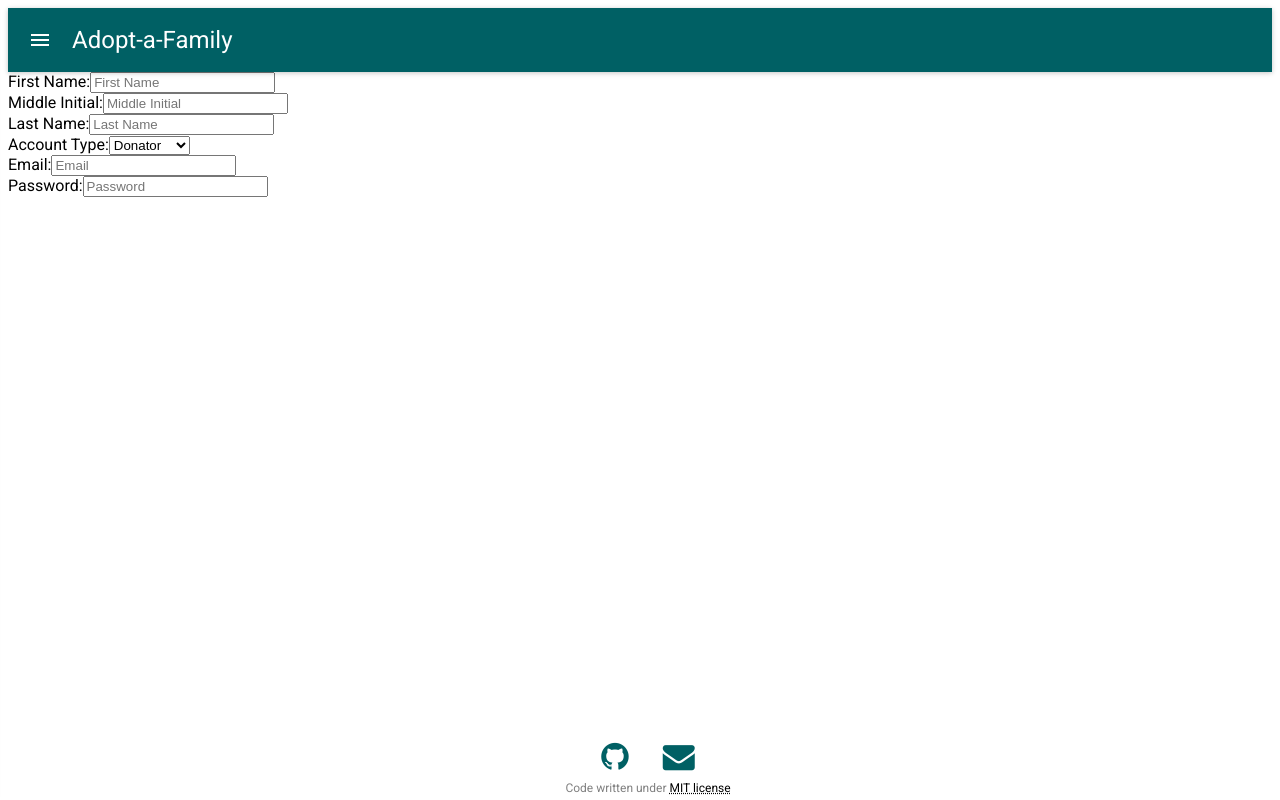
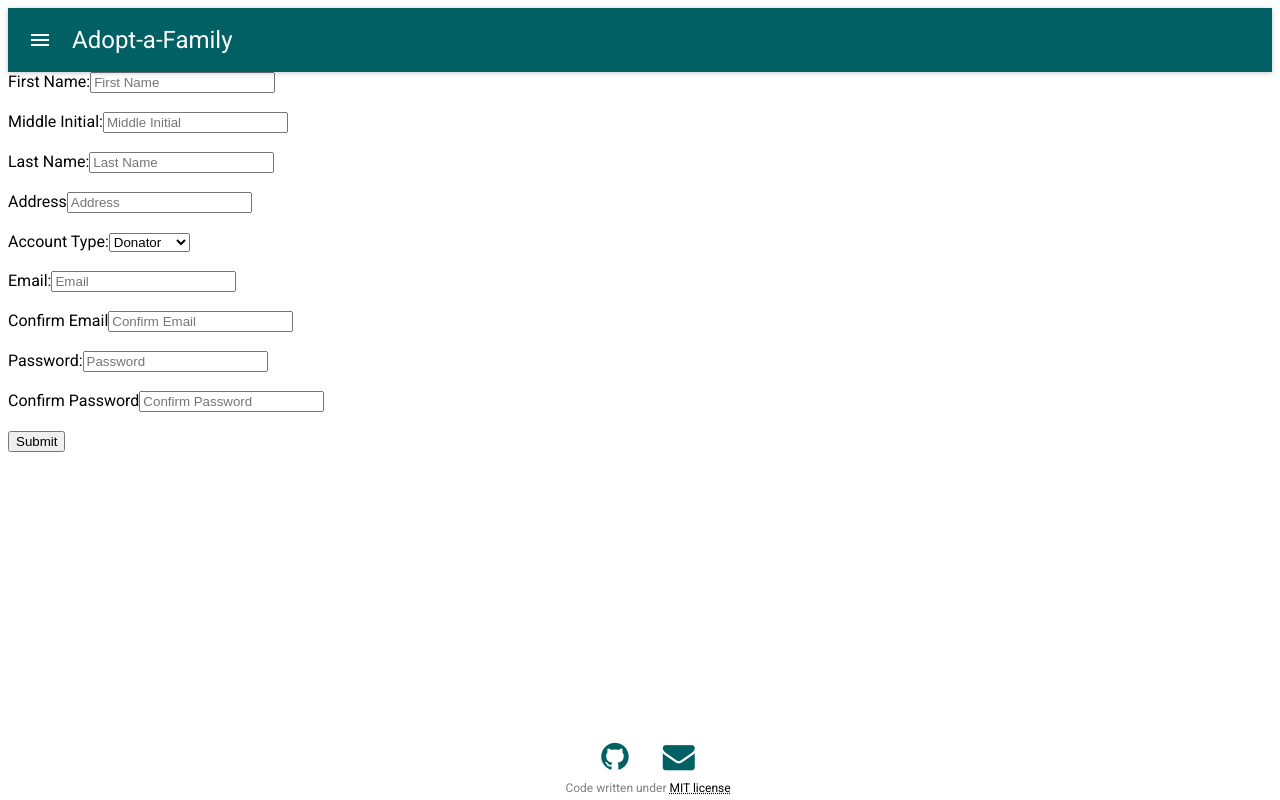
Before and after one commit to the-after-hours/adopt-a-family, a React (Create React App) app: page /registration in a window 1280 px wide. Built offline with nearby package versions, Linux system fonts and the light colour scheme.

Commit message:
add an extra new line between each input; add address, confirm email and password input; also add the submit button for the form

```diff
--- a/src/components/Form.js
+++ b/src/components/Form.js
@@ -14,7 +14,7 @@ class Form extends React.Component {
             <Input
               placeholder="First Name"
               type="text"
-            /><br />
+            /><br /><br />
             <span className="contact-label">
               Middle Initial:
             </span>
@@ -22,18 +22,25 @@ class Form extends React.Component {
               maxlength="1"
               placeholder="Middle Initial"
               type="text"
-            /><br />
+            /><br /><br />
             <span className="contact-label">
               Last Name:
             </span>
             <Input
               placeholder="Last Name"
               type="text"
-            /><br />
+            /><br /><br />
+            <span className="contact-label">
+              Address
+            </span>
+            <Input
+              placeholder="Address"
+              type="text"
+            /><br /><br />
             <span className="contact-label">
               Account Type:
             </span>
-            <Select /><br />
+            <Select /><br /><br />
             <span className="contact-label">
               Email:
             </span>
@@ -41,7 +48,15 @@ class Form extends React.Component {
               placeholder="Email"
               type="email"
               pattern="[a-z0-9._%+-]+@[a-z0-9.-]+\.[a-z]{2,3}$"
-            /><br />
+            /><br /><br />
+            <span className="contact-label">
+              Confirm Email
+            </span>
+            <Input
+              placeholder="Confirm Email"
+              type="email"
+              pattern="[a-z0-9._%+-]+@[a-z0-9.-]+\.[a-z]{2,3}$"
+            /><br /><br />
             <span className="contact-label">
               Password:
             </span>
@@ -50,12 +65,21 @@ class Form extends React.Component {
               type="password"
               pattern=".{6,}"
               title="Must be at least 6 characters."
-            />
+            /><br /><br />
+            <span className="contact-label">
+              Confirm Password
+            </span>
+            <Input
+              placeholder='Confirm Password'
+              type="passwrd"
+              pattern=".{6,}"
+            /><br /><br />
+            <input className="contact-label" type="submit" value='Submit' />
           </form>
         </div>
       </div>
-    )
-  };
-};
+    );
+  }
+}
 
 export default Form;
```
